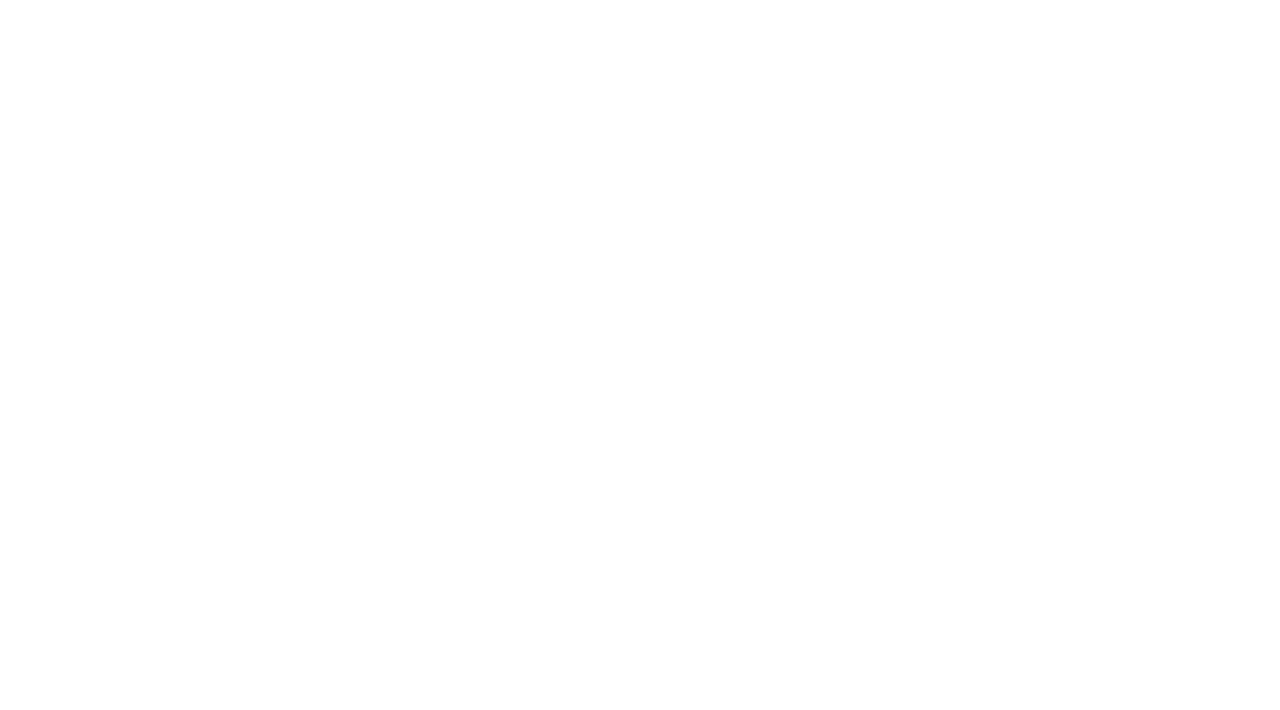
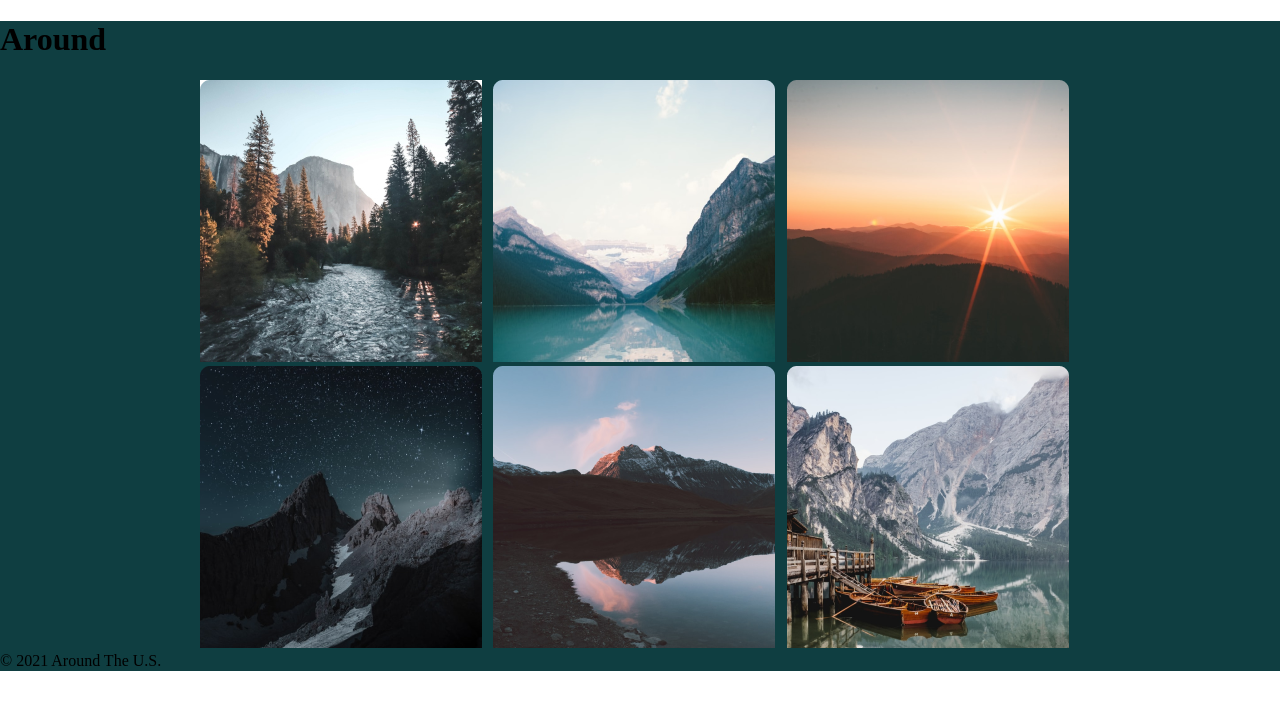
Before and after one commit to CamiloR88/web_project_around, a plain HTML site: page index.html in a window 1280 px wide. Drawn offline with Linux system fonts and the light colour scheme.

Commit message:
primer grid

```diff
--- a/blocks/elements.css
+++ b/blocks/elements.css
@@ -0,0 +1,9 @@
+.elements {
+  max-width: 880px;
+  margin: auto;
+}
+.elements__container {
+  display: grid;
+  grid-template-columns: repeat(3, 1fr);
+  grid-template-rows: repeat(2, 1fr);
+}
--- /dev/null
+++ b/blocks/page.css
@@ -0,0 +1,20 @@
+@font-face {
+  font-family: "inter";
+  src: url("../vendor/fonts/Inter-Regular.woff2") format(woff);
+  font-weight: normal;
+  font-style: normal;
+}
+
+@font-face {
+  font-family: "inter";
+  src: url("../vendor/fonts/Inter-Bold.woff2") format(woff);
+  font-weight: bold;
+  font-style: normal;
+}
+
+.page {
+  display: block;
+  margin: auto;
+  max-width: 100%;
+  background-color: #0f3e41;
+}
--- a/index.html
+++ b/index.html
@@ -7,16 +7,57 @@
     <meta name="description" content="web_project_around" />
     <meta name="keywords" content="html, css, js" />
     <meta name="author" content="Camilo Rodriguez" />
-    <title>Document</title>
+    <title>Sprint 7 Around U.S.</title>
   </head>
   <body>
     <div class="page">
-      <header class="header"></header>
+      <header class="header">
+        <div class="header__container">
+          <h1 class="header__title">Around</h1>
+        </div>
+      </header>
       <main class="main">
         <section class="profile"></section>
-        <section class="elements"></section>
+        <section class="elements">
+          <div class="elements__container">
+            <div class="elements__element">
+              <img
+                src="./images/valle-de-yosemite.jpg"
+                alt=""
+                class="element__img"
+              />
+            </div>
+            <div class="elements__element">
+              <img src="./images/lago-louise.png" alt="" class="element__img" />
+            </div>
+            <div class="elements__element">
+              <img
+                src="./images/montañas-calvas.png"
+                alt=""
+                class="element__img"
+              />
+            </div>
+            <div class="elements__element">
+              <img src="./images/latemar.png" alt="" class="element__img" />
+            </div>
+            <div class="elements__element">
+              <img
+                src="./images/vanois-national.png"
+                alt=""
+                class="element__img"
+              />
+            </div>
+            <div class="elements__element">
+              <img
+                src="./images/lago-di-braies.png"
+                alt=""
+                class="element__img"
+              />
+            </div>
+          </div>
+        </section>
       </main>
-      <footer class="footer"></footer>
+      <footer class="footer">© 2021 Around The U.S.</footer>
     </div>
   </body>
 </html>
--- a/pages/index.css
+++ b/pages/index.css
@@ -1,5 +1,14 @@
+@import url("../vendor/normalize.css");
+@import url("../vendor/fonts.css");
+@import url("../blocks/body.css");
+@import url("../blocks/page.css");
 @import url("../blocks/hearder.css");
 @import url("../blocks/profile.css");
+@import url("../blocks/avatar.css");
+@import url("../blocks/profile-info.css");
+@import url("../blocks/edit-button.css");
+@import url("../blocks/profile-button.css");
 @import url("../blocks/elements.css");
+@import url("../blocks/elemnet.css");
+@import url("../blocks/group.css");
 @import url("../blocks/footer.css");
-@import url("../vendor/normalize.css");
```
Also changed, not shown: blocks/avatar.css (added), blocks/edit-button.css (added), blocks/elemnet.css (added), blocks/group.css (added), blocks/profile-button.css (added), blocks/profile-info.css (added), images/lago-di-braies.png (added), images/lago-louise.png (added), images/latemar.png (added), images/montañas-calvas.png (added), images/valle-de-yosemite.jpg (added), images/vanois-national.png (added).
